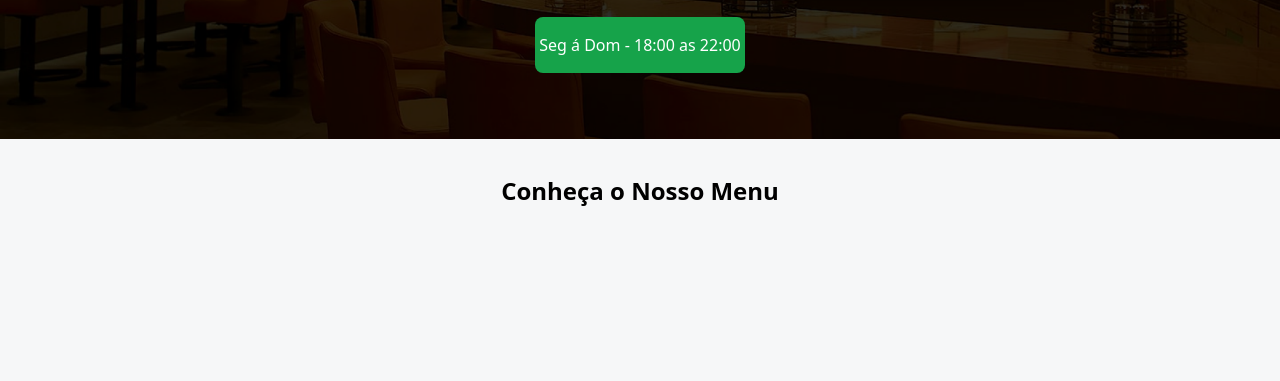
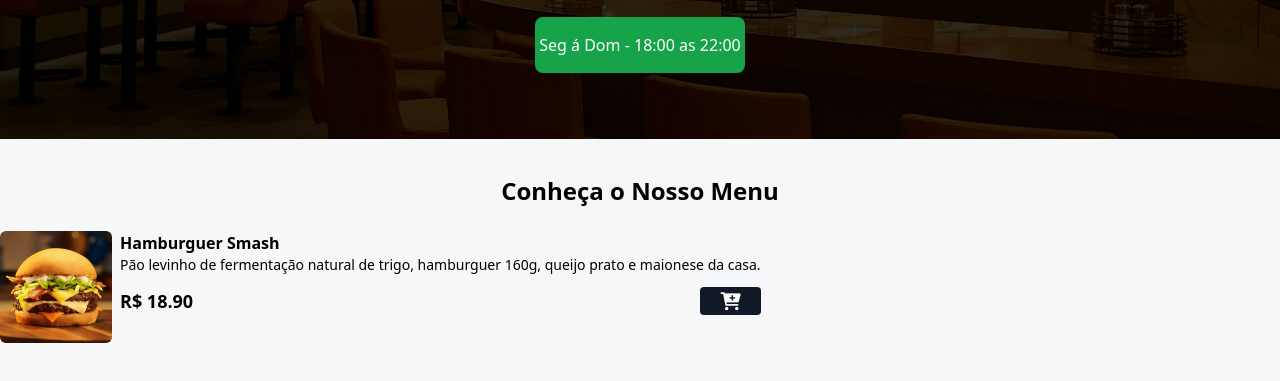
Before and after one commit to juniorAntunes910/Cluckin-Bell, a website: page index.html in a window 1280 px wide. Shown: the part 281-662 px from the top of the page. Drawn offline with Linux system fonts and the light colour scheme.

Commit message:
Criei um Item do Menu

```diff
--- a/index.html
+++ b/index.html
@@ -1,28 +1,33 @@
 <!DOCTYPE html>
 <html lang="en">
+
 <head>
     <meta charset="UTF-8">
     <meta name="viewport" content="width=device-width, initial-scale=1.0">
-    <link rel="stylesheet" href= "./styles/output.css" />
+
+    <link rel="stylesheet" href="https://cdnjs.cloudflare.com/ajax/libs/font-awesome/6.0.0-beta3/css/all.min.css"
+        integrity="sha512-Fo3rlrZj/k7ujTnHg4CGR2D7kSs0v4LLanw2qksYuRlEzO+tcaEPQogQ0KaoGN26/zrn20ImR1DfuLWnOo7aBA=="
+        crossorigin="anonymous" referrerpolicy="no-referrer" />
+
+    <link rel="stylesheet" href="./styles/output.css" />
     <title>JuniorBurguer</title>
 </head>
+
 <body>
     <!-- Header-->
-    <header class = "w-full h-[420px] bg-zinc-900 bg-home bg-cover bg-center">
-        <div class = "w-full h-full flex flex-col justify-center items-center">
-            <img
-                src= "./Assets/hamb-1.png"
-                alt= "Logo Clocking Bell"
+    <header class="w-full h-[420px] bg-zinc-900 bg-home bg-cover bg-center">
+        <div class="w-full h-full flex flex-col justify-center items-center">
+            <img src="./Assets/hamb-1.png" alt="Logo Clocking Bell"
                 class="w-32 h-32 rounded-full shadow-lg hover:scale-110 duration-200" />
-                <h1 class = "text-3xl mt-4 mb-2 font-bold text-white">Clocking Bell
+            <h1 class="text-3xl mt-4 mb-2 font-bold text-white">Clocking Bell
 
             </h1>
 
-                <span class = "text-white font-medium">
+            <span class="text-white font-medium">
                 Rua Tiradentes 308, Schroeder - SC
             </span>
-                <div class=" = bg-green-600 px-1 py-4 rounded-lg mt-5 id= "date-span">
-                    <span class = "text-white font-medium">
+            <div class=" = bg-green-600 px-1 py-4 rounded-lg mt-5 id= " date-span">
+                <span class="text-white font-medium">
                     Seg á Dom - 18:00 as 22:00
                 </span>
             </div>
@@ -30,17 +35,31 @@
     </header>
     <!-- Fim do Header-->
 
-    <h2 class ="text-2xl  md:text-3x1 font-bold text-center mt-9 mb-6">
+    <h2 class="text-2xl  md:text-3x1 font-bold text-center mt-9 mb-6">
         Conheça o Nosso Menu
     </h2>
 
     <!-- Inicio Menu-->
     <div id="menu">
 
-            <main>
+        <main class="grid grid-cols-1" >
             <!--Produto Item-->
+            <div class="flex gap-2">
+                <img src="./Assets/hamb-1.png" alt="Hamburguer Smash"
+                    class="w-28 h-28 rounded-md hover:scale-110 hover:rotate-2 duration-300" />
                 <div>
-                    <img
+                    <p class="font-bold">Hamburguer Smash</p>
+                    <p class="text-sm">Pão levinho de fermentação natural de trigo, hamburguer 160g, queijo prato e
+                        maionese da casa.</p>
+
+                    <div class = "flex items-center gap-2 justify-between mt-3">
+                        <p class="font-bold text-lg">R$ 18.90</p>
+                        <button class="bg-gray-900 px-5 rounded add-to-cart-btn"
+                        data-name="Hamburguer Smash">
+                            <i class="fa fa-cart-plus text-lg text-white"></i>
+                        </button>
+                    </div>
+                </div>
             </div>
             <!--FIm do Produto Item-->
 
@@ -49,4 +68,5 @@
     </div>
     <!-- Fim do Menu-->
 </body>
+
 </html>
```
Also changed, not shown: styles/output.css. Lines whose indentation alone changed are shown as unchanged.
